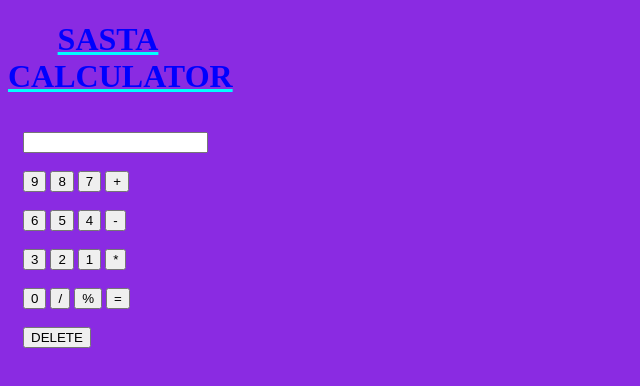
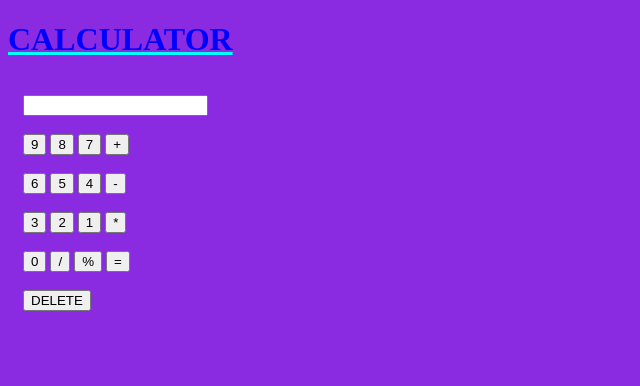
Before and after one commit to sumitnandi123/webDev-projects, a plain HTML site: page calculator2.html in a window 1280 px wide. Shown: the whole page, without its empty margins (0-640 px from the left). Drawn offline with Linux system fonts and the light colour scheme.

Commit message:
Update calculator2.html

```diff
--- a/calculator2.html
+++ b/calculator2.html
@@ -48,7 +48,7 @@
 <body>
 
 
-    <u><H1>SASTA CALCULATOR</H1></u>
+    <u><H1>CALCULATOR</H1></u>
     <form name ="cal">
     <div class="CONTENT">
         <input type="text"name="display">
```
